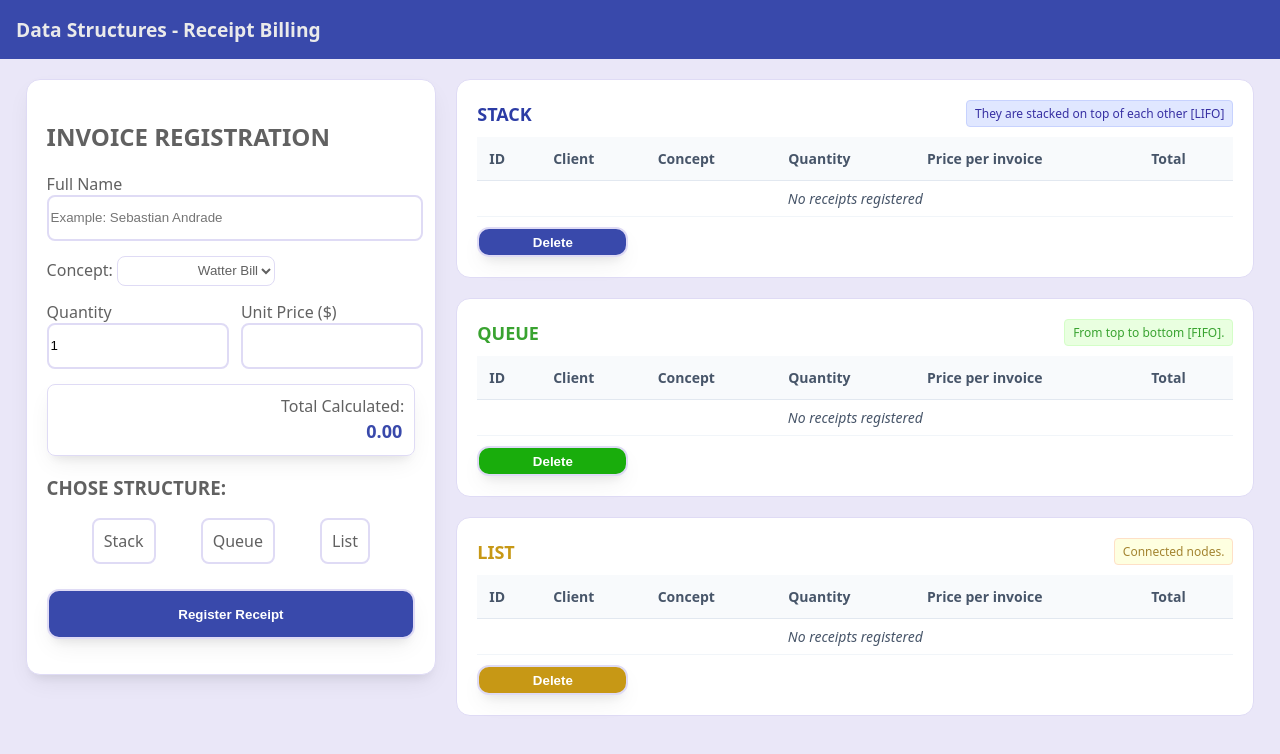
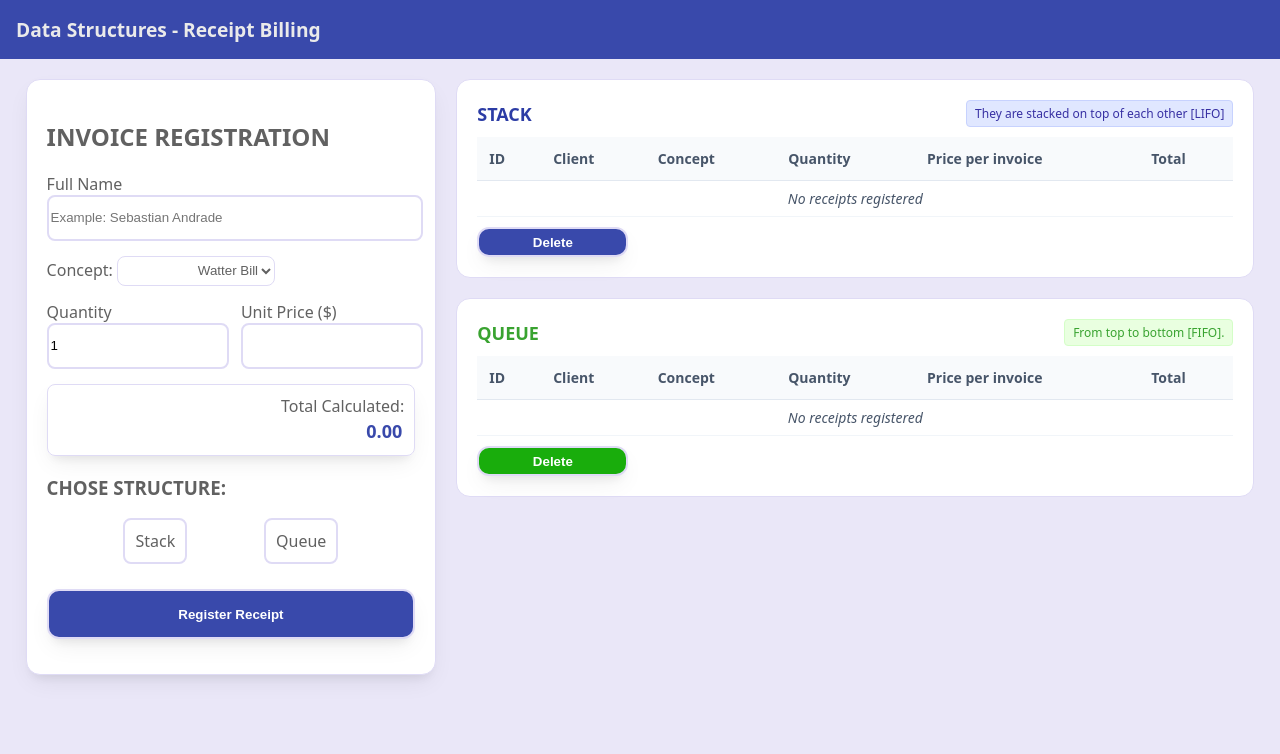
Before and after one commit to SebastiianSb/Data-Structures-JS, a plain HTML site: page index.html in a window 1280 px wide. Drawn offline with Linux system fonts and the light colour scheme.

Commit message:
Delete list Data Structure

```diff
--- a/index.html
+++ b/index.html
@@ -77,12 +77,6 @@
                             <span>Queue</span>
                         </label>
                     </li>
-                    <li>
-                        <input type="radio" name="data-structure" id="struct-list" class="radio-hidden">
-                        <label for="struct-list" class="option-card">
-                            <span>List</span>
-                        </label>
-                    </li>
                 </div>
                 <li>
                     <div class="button">
@@ -148,33 +142,7 @@
                         <button type="button" id="btn-delete-queue">Delete</button>
                     </div>
             </div>
-            <div class="list-section">
-                <div class="list-header">
-                    <h3 class="list-title">List</h3>
-                    <span class="list-badge">Connected nodes.</span>
-                </div>
-                <div class="list-container">
-                    <table class="custom-table">
-                        <thead>
-                            <tr>
-                                <th class="col-id">ID</th>
-                                <th>Client</th>
-                                <th>Concept</th>
-                                <th>Quantity</th>
-                                <th>Price per invoice</th>
-                                <th>Total</th>                            </tr>
-                        </thead>
-                        <tbody id="list-table-body">
-                            <tr id="list-empty-row">
-                                <td colspan="7" class="empty-message">No receipts registered</td>
-                            </tr>
-                        </tbody>
-                    </table>
-                </div>
-                <div class="button-list">
-                        <button type="button" id="btn-delete-list">Delete</button>
-                    </div>
-            </div>
+
         </div>
     </div>
     <script src="app.js"></script>
```
